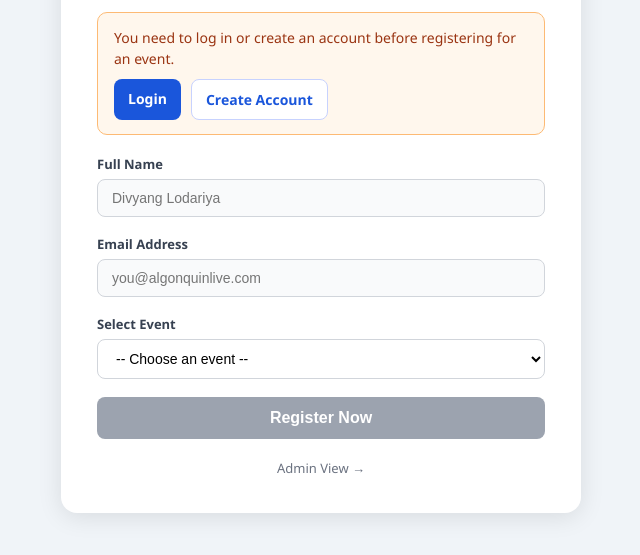
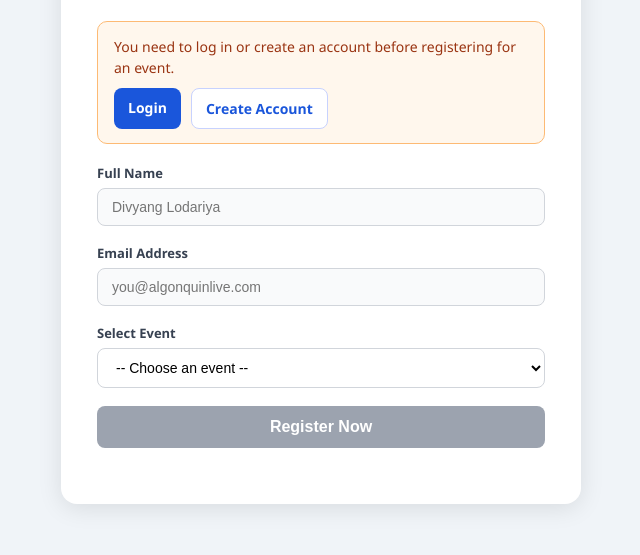
Before and after one commit to Divyang2599/event-registration-system, a plain HTML site: page Frontend/index.html in a window 1280 px wide. Shown: the part 231-786 px from the top of the page, without its empty margins (319-959 px from the left). Drawn offline with Linux system fonts and the light colour scheme.

Commit message:
Remove Admin View link from index.html

```diff
--- a/Frontend/index.html
+++ b/Frontend/index.html
@@ -293,7 +293,6 @@
 
     <div class="bottom-links">
       <a href="my_registrations.html" id="myRegsBottomLink" class="hidden">My Registrations →</a>
-      <a href="admin.html">Admin View →</a>
     </div>
   </div>
 
```
